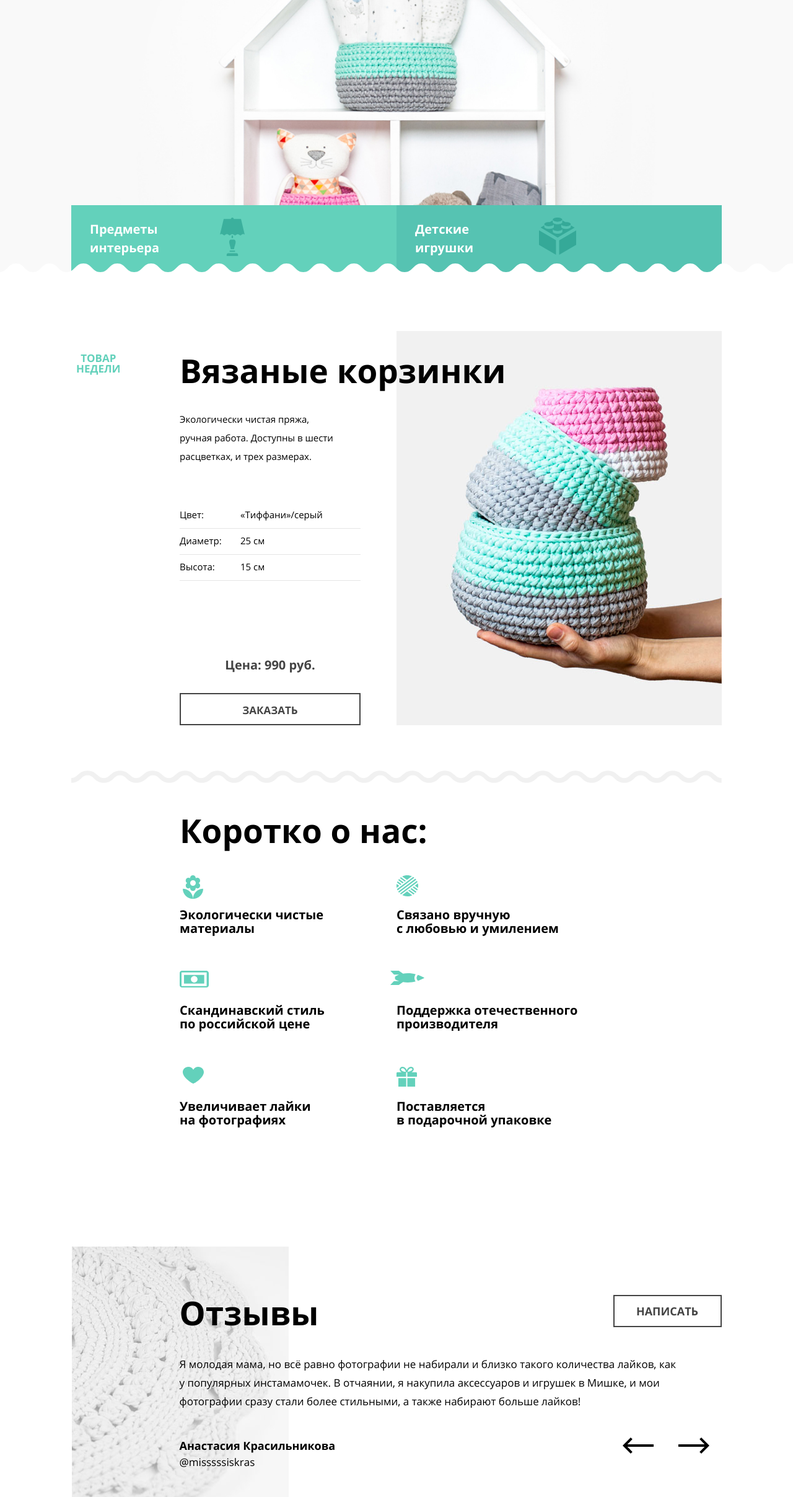
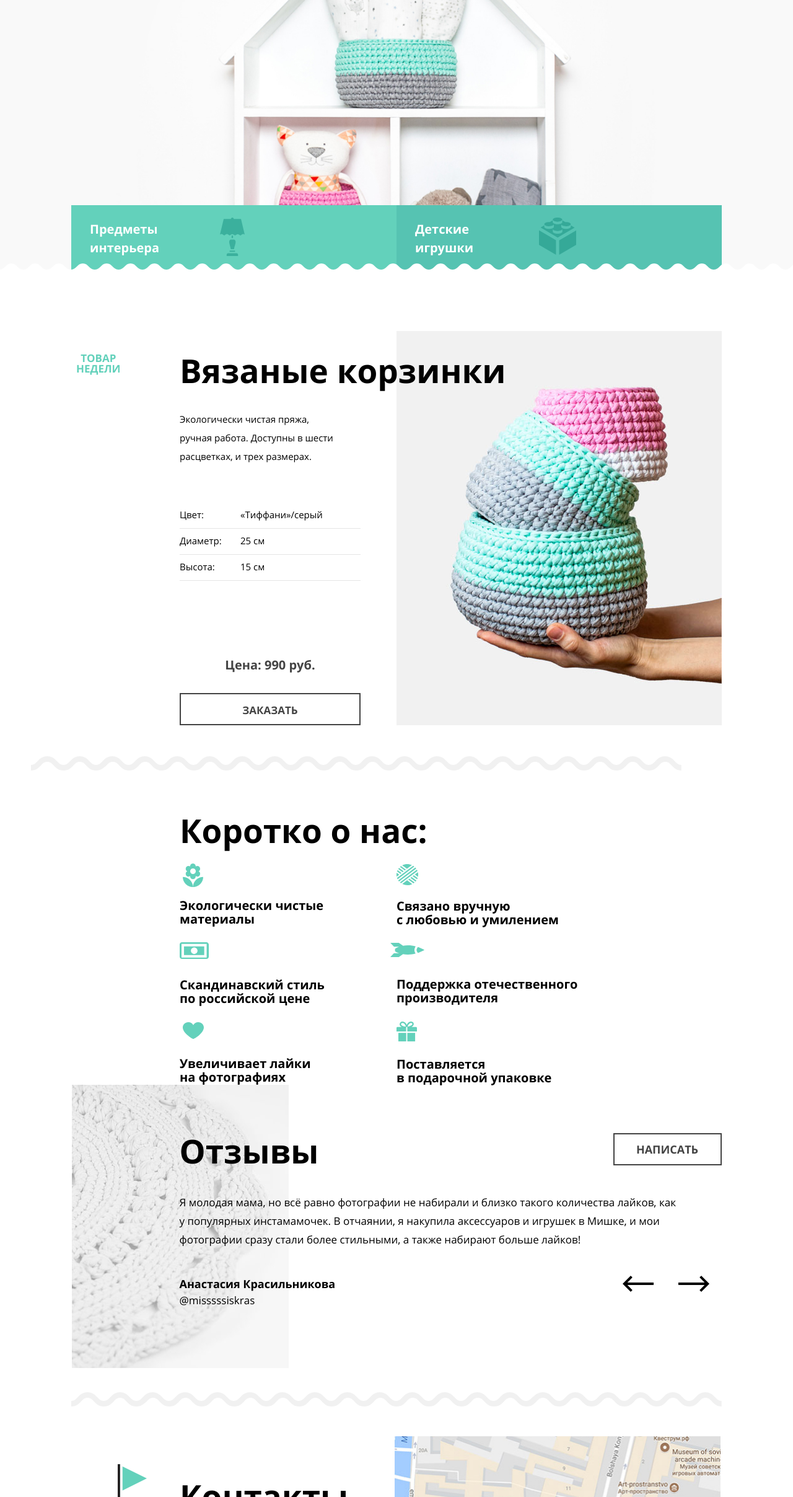
Before and after one commit to arturtkachenko93/1546583-mishka-21, a website: page source/index.html in a window 1280 px wide. Shown: the part 385-2800 px from the top of the page at 62% size. Drawn offline with nearby package versions, Linux system fonts and the light colour scheme; files that its build step writes are made by us from their sources; files whose address does not match are found by name.

Commit message:
Исправил ошибки в графике

```diff
--- a/source/sass/blocks/about-us.scss
+++ b/source/sass/blocks/about-us.scss
@@ -1,20 +1,22 @@
 .about-us {
   @media (min-width: $desktop-width) {
     &::before {
+      display: block;
       position: absolute;
-      display: block;
       content: "";
       width: 1050px;
       height: 23px;
-      background-image: url("../../img/zigzag-line-mobile.svg");
+      background-image: url("../img/zigzag-line-mobile.svg");
       background-repeat: no-repeat;
-      background-size: contain;
+      top: 0;
+      left: 0;
     }
   }
 }
 
 .about-us__wrapper {
   padding-top: 39px;
+  margin-bottom: 58px;
 
   @media (min-width: $tablet-width) {
     display: flex;
@@ -50,14 +52,10 @@
 
 .about-us__list {
   @include list-reset;
-  padding-top: 82px;
-  padding-bottom: 58px;
 
   @media (min-width: $tablet-width) {
     display: grid;
     grid-template-columns: 334px 334px;
-    padding-top: 97px;
-    padding-bottom: 83px;
   }
 
   @media (min-width: $desktop-width) {
@@ -69,35 +67,25 @@
   position: relative;
   width: 195px;
   line-height: 20px;
-  margin-bottom: 82px;
-
-  &:last-child {
-    margin-bottom: 0;
-  }
+  padding-top: 82px;
 
   @media (min-width: $tablet-width) {
     width: 293px;
     font-size: 20px;
     line-height: 22px;
-    margin-bottom: 110px;
-
-    &:last-child {
-    margin-bottom: 0;
-  }
   }
 }
 
 .about-us__item:nth-child(1) {
-
   &::before {
-    content: '';
     display: block;
     position: absolute;
+    content: '';
     width: 33px;
     height: 38px;
-    background-image: url("../../img/icons/icon-1.svg");
+    background-image: url("../img/icons/icon-1.svg");
     background-repeat: no-repeat;
-    top: -53px;
+    top: 25px;
     left: 5px;
   }
 
@@ -107,67 +95,66 @@
 
 .about-us__item:nth-child(2) {
   width: 200px;
+  padding-top: 83px;
 
   &::before {
-    content: '';
     display: block;
     position: absolute;
+    content: '';
     width: 47px;
     height: 27px;
-    background-image: url("../../img/icons/icon-2.svg");
+    background-image: url("../img/icons/icon-2.svg");
     background-repeat: no-repeat;
-    top: -53px;
+    top: 25px;
     left: 0;
   }
 
   @media (min-width: $tablet-width) {
     order: 3;
     width: 242px;
-    margin-bottom: 111px;
-    padding: 0;
   }
 }
 
 .about-us__item:nth-child(3) {
+  padding-top: 83px;
 
   &::before {
-    content: '';
     display: block;
     position: absolute;
+    content: '';
     width: 34px;
     height: 27px;
-    background-image: url("../../img/icons/icon-3.svg");
+    background-image: url("../img/icons/icon-3.svg");
     background-repeat: no-repeat;
-    top: -53px;
+    top: 27px;
     left: 5px;
   }
 
   @media (min-width: $tablet-width) {
     order: 5;
     width: 217px;
-    padding: 0;
   }
 }
 
 .about-us__item:nth-child(4) {
   width: 225px;
+  padding-top: 83px;
 
   &::before {
-    content: '';
     display: block;
     position: absolute;
+    content: '';
     width: 35px;
     height: 34px;
-    background-image: url("../../img/icons/icon-4.svg");
+    background-image: url("../img/icons/icon-4.svg");
     background-repeat: no-repeat;
-    top: -53px;
+    top: 26px;
     left: 0;
   }
 
   @media (min-width: $tablet-width) {
     order: 2;
     width: 263px;
-    margin: 0;
   }
 }
 
@@ -180,37 +167,36 @@
     position: absolute;
     width: 55px;
     height: 23px;
-    background-image: url("../../img/icons/icon-5.svg");
+    background-image: url("../img/icons/icon-5.svg");
     background-repeat: no-repeat;
-    top: -53px;
+    top: 26px;
     left: -10px;
   }
 
   @media (min-width: $tablet-width) {
     order: 4;
     width: 100%;
-    padding: 0;
   }
 }
 
 .about-us__item:nth-child(6) {
   width: 250px;
+  padding-top: 84px;
 
   &::before {
-    content: '';
     display: block;
     position: absolute;
+    content: '';
     width: 33px;
     height: 32px;
-    background-image: url("../../img/icons/icon-6.svg");
+    background-image: url("../img/icons/icon-6.svg");
     background-repeat: no-repeat;
-    top: -53px;
+    top: 26px;
     left: 0;
   }
 
   @media (min-width: $tablet-width) {
     order: 6;
     width: 293px;
-    padding: 0;
   }
 }
--- a/source/sass/blocks/catalog-main.scss
+++ b/source/sass/blocks/catalog-main.scss
@@ -12,10 +12,9 @@
       content: "";
       width: 100%;
       height: 24px;
-      background-image: url("../../img/zigzag-fill.svg");
+      background-image: url("../img/zigzag-fill.svg");
       background-repeat: repeat-x;
-      background-size: contain;
-      bottom: 0;
+      bottom: -10px;
       left: 0;
     }
   }
--- a/source/sass/blocks/main-header.scss
+++ b/source/sass/blocks/main-header.scss
@@ -8,14 +8,15 @@
     width: 100%;
     height: 373px;
     background-color: $smoke-white;
-    background-image: url("../../img/hero-mobile.jpg");
+    background-image: url("../img/hero-mobile.jpg");
     background-repeat: no-repeat;
     background-position: 0 -26px;
     background-size: 100% 373px;
     top: 0;
+    left: 0;
 
     @media (min-resolution: 2dppx) {
-      background-image: url("../../img/hero-mobile@2x.jpg");
+      background-image: url("../img/hero-mobile@2x.jpg");
     }
   }
 
@@ -26,44 +27,45 @@
       content: "";
       width: 100%;
       height: 24px;
-      background-image: url("../../img/zigzag-fill.svg");
+      background-image: url("../img/zigzag-fill.svg");
       background-repeat: repeat-x;
-      background-size: contain;
+      background-size: auto;
       background-position: 0 0;
       top: 672px;
+      left: 0;
       bottom: 0;
       z-index: 2;
     }
 
     &::after {
       height: 695px;
-      background-image: url("../../img/hero-tablet.jpg");
+      background-image: url("../img/hero-tablet.jpg");
       background-position: 0 -50px;
       background-size: 100% 746px;
     }
 
     @media (min-resolution: 2dppx) {
-      background-image: url("../../img/hero-tablet@2x.jpg");
+      background-image: url("../img/hero-tablet@2x.jpg");
     }
   }
 
   @media (min-width: $desktop-width) {
     &::before {
       height: 34px;
-      background-image: url("../../img/zigzag-fill.svg");
+      background-image: url("../img/zigzag-fill.svg");
       top: 563px;
     }
 
     &::after {
       height: 733px;
-      background-image: url("../../img/hero-desktop.jpg");
+      background-image: url("../img/hero-desktop.jpg");
       background-position: 0 0;
       background-size: cover;
-      top: -150px;
+      top: -155px;
     }
 
     @media (min-resolution: 2dppx) {
-      background-image: url("../../img/hero-desktop@2x.jpg");
+      background-image: url("../img/hero-desktop@2x.jpg");
     }
   }
 }
@@ -157,23 +159,23 @@
 
 
   &--interior::after {
-    content: '';
     display: block;
     position: absolute;
+    content: '';
     width: 40px;
     height: 62px;
-    background-image: url("../../img/icons/interior.svg");
+    background-image: url("../img/icons/interior.svg");
     top: 20px;
     left: 240px;
   }
 
   &--toys::after {
-    content: '';
     display: block;
     position: absolute;
+    content: '';
     width: 60px;
     height: 60px;
-    background-image: url("../../img/icons/toy.svg");
+    background-image: url("../img/icons/toy.svg");
     top: 20px;
     left: 230px;
   }
--- a/source/sass/blocks/product-main.scss
+++ b/source/sass/blocks/product-main.scss
@@ -7,20 +7,27 @@
     content: "";
     width: 100%;
     height: 6px;
-    background-image: url("../../img/zigzag-line-mobile.svg");
+    background-image: url("../img/zigzag-line-mobile.svg");
     background-repeat: repeat-x;
-    background-size: contain;
+    bottom: 0;
+    left: 0;
   }
 
-    @media (min-width: $tablet-width) {
-      &::after {
+  @media (min-width: $tablet-width) {
+    &::after {
+      background-size: cover;
       height: 17px;
     }
   }
 
-    @media (min-width: $desktop-width) {
-      &::after {
-        display: none;
+  @media (min-width: $desktop-width) {
+    &::after {
+      background-image: url("../img/zigzag-line-desktop.svg");
+      background-repeat: no-repeat;
+      width: 1050px;
+      height: 23px;
+      left: 50px;
+      bottom: 0;
     }
   }
 }
@@ -152,13 +159,17 @@
   padding-right: 10px;
 }
 
+.product-main__img-pic {
+  @media (min-width: $tablet-width) {
+    grid-column: 2 / 4;
+    grid-row: 2 / -1;
+  }
+}
+
 .product-main__img {
-  background-size: contain;
   margin-bottom: 26px;
 
   @media (min-width: $tablet-width) {
-    grid-column: 2 / 4;
-    grid-row: 2 / -1;
     margin: 0;
     margin-left: 22px;
     width: 334px;
@@ -167,7 +178,7 @@
 
   @media (min-width: $desktop-width) {
     position: absolute;
-    bottom: 0;
+    bottom: 73px;
     right: 0;
     width: 525px;
     height: 636px;
--- a/source/sass/blocks/product.scss
+++ b/source/sass/blocks/product.scss
@@ -162,9 +162,9 @@
     margin-top: auto;
 
     &::before {
-      content: '';
       display: block;
       position: absolute;
+      content: '';
       height: 1px;
       background-color: $whisper;
       width: 100%;
--- a/source/sass/blocks/review.scss
+++ b/source/sass/blocks/review.scss
@@ -7,9 +7,10 @@
     content: "";
     width: 100%;
     height: 6px;
-    background-image: url("../../img/zigzag-line-mobile.svg");
+    background-image: url("../img/zigzag-line-mobile.svg");
     background-repeat: repeat-x;
-    background-size: contain;
+    bottom: 0;
+    left: 0;
   }
 
   @media (min-width: $tablet-width) {
@@ -19,17 +20,20 @@
       content: "";
       width: 350px;
       height: 457px;
-      background-image: url("../../img/review.jpg");
+      background-image: url("../img/review.jpg");
       background-position: 0 0;
       background-repeat: no-repeat;
       background-size: contain;
+      top: 0;
+      left: 0;
 
       @media (min-resolution: 2dppx) {
-        background-image: url("../../img/review@2x.jpg");
+        background-image: url("../img/review@2x.jpg");
       }
     }
 
     &::after {
+      background-size: cover;
       height: 17px;
     }
   }
--- a/source/sass/blocks/site-list.scss
+++ b/source/sass/blocks/site-list.scss
@@ -68,8 +68,9 @@
       position: relative;
 
         &::before {
+          display: block;
+          position: absolute;
           content: "";
-        position: absolute;
           bottom: 0;
           right: 100%;
           height: 1px;
@@ -78,8 +79,9 @@
       }
 
         &::after {
+          display: block;
+          position: absolute;
           content: "";
-          position: absolute;
           bottom: 0;
           left: 0;
           height: 1px;
--- a/source/sass/blocks/video-production.scss
+++ b/source/sass/blocks/video-production.scss
@@ -56,7 +56,7 @@
     content: "";
     width: 32px;
     height: 22px;
-    background-image: url("../../img/icons/video.svg");
+    background-image: url("../img/icons/video.svg");
     background-repeat: no-repeat;
     background-size: contain;
     top: 10px;
--- a/source/sass/style.scss
+++ b/source/sass/style.scss
@@ -11,7 +11,6 @@
 @import "blocks/container.scss";
 @import "blocks/page.scss";
 @import "blocks/page-header.scss";
-@import "blocks/page-main.scss";
 @import "blocks/button.scss";
 @import "blocks/header-nav.scss";
 @import "blocks/site-list.scss";
```
Also changed, not shown: source/index.html (+3 -3 lines), source/sass/blocks/contacts.scss (+6 -9 lines), source/sass/blocks/filter.scss (+27 -5 lines), source/sass/blocks/form-main.scss (+3 -4 lines), source/sass/blocks/page-header.scss (+12 -3 lines), source/img/sprite.svg (renamed from source/sprite.svg), source/img/zigzag-line-desktop.svg (added), source/sass/blocks/page-main.scss (deleted). Lines whose indentation alone changed are shown as unchanged.
